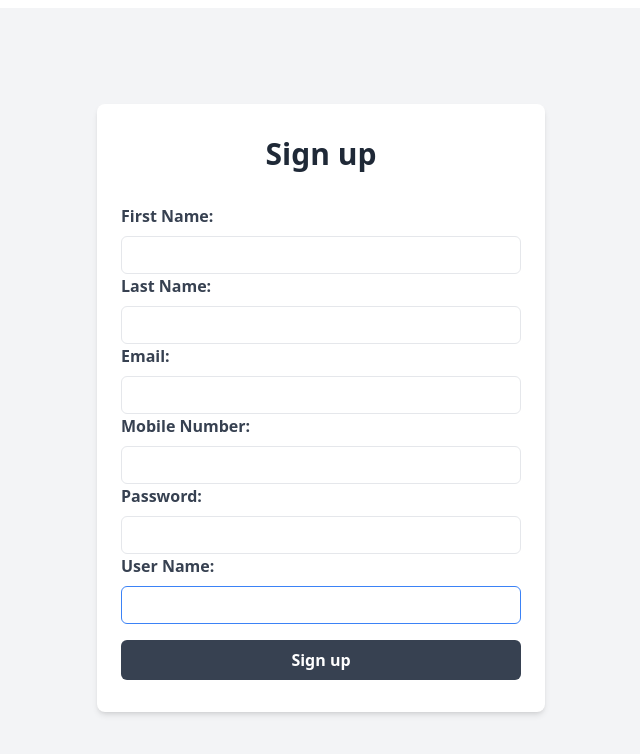
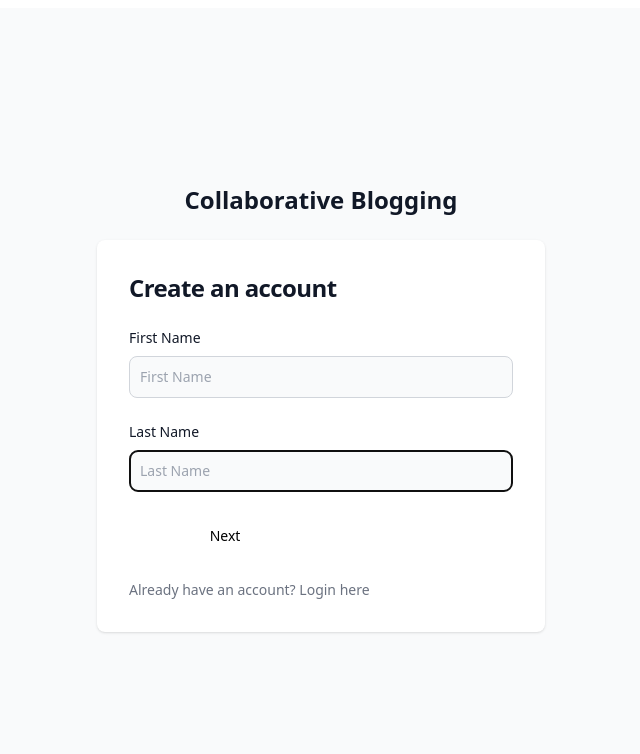
Before and after one commit to rankr6/Collaborative-Blogging-Frontend, a React (Vite) app: page /signup in a window 1280 px wide. Shown: the top 754 px of the page, without its empty margins (319-959 px from the left). Built offline with nearby package versions, Linux system fonts and the light colour scheme.

Commit message:
css changes in login/signup

```diff
--- a/src/pages/signin/SigninForm.tsx
+++ b/src/pages/signin/SigninForm.tsx
@@ -64,35 +64,42 @@ const SigninForm: React.FC = () => {
 
 
     return (
-        <form onSubmit={handleSubmit(onSubmit)}>
+        <section className="bg-gray-50 dark:bg-gray-900">
+            <div className="flex flex-col items-center justify-center px-6 py-8 mx-auto md:h-screen lg:py-0">
+                <a href="#" className="flex items-center mb-6 text-2xl font-semibold text-gray-900 dark:text-white">
+                    Collaborative Blogging
+                </a>
+                <ToastContainer />
+                <div className="w-full bg-white rounded-lg shadow dark:border md:mt-0 sm:max-w-md xl:p-0 dark:bg-gray-800 dark:border-gray-700">
+                    <div className="p-6 space-y-4 md:space-y-6 sm:p-8">
+                        <h1 className="text-xl font-bold leading-tight tracking-tight text-gray-900 md:text-2xl dark:text-white">
+                            Sign in to your account
+                        </h1>
+                        <form className="space-y-4 md:space-y-6" onSubmit={handleSubmit(onSubmit)}>
                             <div>
-                <ToastContainer />
-                <label className="block text-gray-700 font-semibold mb-2">Email:</label>
-                <input
-                    type="email"
+                                <label htmlFor="email" className="block mb-2 text-sm font-medium text-gray-900 dark:text-white">Your email</label>
+                                <input type="email"
                                     id="email"
                                     {...register("email", { required: true })}
-                    className="w-full border rounded-md py-2 px-3 text-white leading-tight focus:outline-none focus:border-blue-500 focus:shadow-outline-blue"
+                                    className="bg-gray-50 border border-gray-300 text-gray-900 sm:text-sm rounded-lg focus:ring-primary-600 focus:border-primary-600 block w-full p-2.5 dark:bg-gray-700 dark:border-gray-600 dark:placeholder-gray-400 dark:text-white dark:focus:ring-blue-500 dark:focus:border-blue-500" placeholder="name@company.com"
                                 />
                             </div>
                             <div>
-                <label className="block text-gray-700 font-semibold mb-2">
-                    Password:
-                </label>
-                <input
-                    type="password"
-                    id="password"
-                    {...register("password", { required: true })}
-                    className="w-full border rounded-md py-2 px-3 text-white leading-tight focus:outline-none focus:border-blue-500 focus:shadow-outline-blue"
+                                <label htmlFor="password" className="block mb-2 text-sm font-medium text-gray-900 dark:text-white">Password</label>
+                                <input type="password"
+                                    {...register("password", { required: true })} id="password" placeholder="••••••••" className="bg-gray-50 border border-gray-300 text-gray-900 sm:text-sm rounded-lg focus:ring-primary-600 focus:border-primary-600 block w-full p-2.5 dark:bg-gray-700 dark:border-gray-600 dark:placeholder-gray-400 dark:text-white dark:focus:ring-blue-500 dark:focus:border-blue-500"
                                 />
                             </div>
-            <button
-                type="submit"
-                className="w-full bg-gray-700 hover:bg-gray-800 text-white font-semibold py-2 px-4 rounded-md focus:outline-none focus:shadow-outline-gray mt-4"
-            >
-                Sign In
-            </button>
+
+                            <button type="submit" className="w-full text-blue bg-primary-600 hover:bg-primary-700 focus:ring-4 focus:outline-none focus:ring-primary-300 font-medium rounded-lg text-sm px-5 py-2.5 text-center dark:bg-primary-600 dark:hover:bg-primary-700 dark:focus:ring-primary-800">Sign in</button>
+                            <p className="text-sm font-light text-gray-500 dark:text-gray-400">
+                                Don’t have an account yet? <a href="/signup" className="font-medium text-primary-600 hover:underline dark:text-primary-500">Sign up</a>
+                            </p>
                         </form>
+                    </div>
+                </div>
+            </div>
+        </section>
     );
 };
 
--- a/src/pages/signin/index.tsx
+++ b/src/pages/signin/index.tsx
@@ -5,11 +5,8 @@ import SigninForm from "./SigninForm"
 const Signin: React.FC = () => {
     // And use it after the h1 tag
     return (
-        <div className="min-h-screen flex items-center justify-center bg-gray-100">
-            <div className="max-w-md w-full px-6 py-8 bg-white rounded-lg shadow-md">
-                <h1 className="text-3xl font-bold text-center text-gray-800 mb-8">Sign in</h1>
-                <SigninForm />
-            </div>
+        <div>
+            <SigninForm />
         </div>
     );
 }
--- a/src/pages/signup/SignupForm.tsx
+++ b/src/pages/signup/SignupForm.tsx
@@ -1,10 +1,9 @@
-import React from "react";
+import React, { useState } from "react";
 import { useNavigate } from "react-router-dom";
 import { useForm, SubmitHandler } from "react-hook-form";
 import { API_ENDPOINT } from "../../config/constants";
 import 'react-toastify/dist/ReactToastify.css';
 import { ToastContainer, toast } from "react-toastify";
-
 
 type FormValues = {
   firstName: string;
@@ -17,15 +16,13 @@ type FormValues = {
 
 const SignupForm: React.FC = () => {
   const navigate = useNavigate();
+  const [step, setStep] = useState(1);
+  const { register, handleSubmit, formState: { errors } } = useForm<FormValues>();
 
-  const {
-    register,
-    handleSubmit,
-    formState: { errors },
-  } = useForm<FormValues>();
   const onSubmit: SubmitHandler<FormValues> = async (data) => {
-    const { firstName, lastName, email, mobileNumber, password, username } = data;
-
+    if (step === 1) {
+      setStep(2);
+    } else {
       try {
         const response = await fetch(`${API_ENDPOINT}/users`, {
           method: "POST",
@@ -33,14 +30,7 @@ const SignupForm: React.FC = () => {
           headers: {
             "Content-Type": "application/json",
           },
-        body: JSON.stringify({
-          firstName: firstName,
-          lastName: lastName,
-          email: email,
-          mobileNumber: mobileNumber,
-          password: password,
-          username: username
-        }),
+          body: JSON.stringify(data),
         });
 
         if (!response.ok) {
@@ -53,93 +43,86 @@ const SignupForm: React.FC = () => {
 
         localStorage.setItem("token", responseData.token);
         localStorage.setItem("userData", JSON.stringify(responseData.user));
-      localStorage.setItem("userID",responseData.user.id)
+        localStorage.setItem("userID", responseData.user.id)
         navigate("/signin");
       } catch (error) {
         console.error("Sign-up failed:", error);
         toast.error("Sign-up failed. Please check your information and try again.");
       }
+    }
   };
 
-
+  const nextStep = () => setStep(step + 1);
+  const prevStep = () => setStep(step - 1);
 
   return (
-    <form onSubmit={handleSubmit(onSubmit)}>
+    <section className="bg-gray-50 dark:bg-gray-900">
+      <ToastContainer />
+      <div className="flex flex-col items-center justify-center px-6 py-8 mx-auto md:h-screen lg:py-0">
+        <a href="#" className="flex items-center mb-6 text-2xl font-semibold text-gray-900 dark:text-white">
+          Collaborative Blogging
+        </a>
+        <div className="w-full bg-white rounded-lg shadow dark:border md:mt-0 sm:max-w-md xl:p-0 dark:bg-gray-800 dark:border-gray-700">
+          <div className="p-6 space-y-4 md:space-y-6 sm:p-8">
+            <h1 className="text-xl font-bold leading-tight tracking-tight text-gray-900 md:text-2xl dark:text-white">
+              Create an account
+            </h1>
+            <form className="space-y-4 md:space-y-6" onSubmit={handleSubmit(onSubmit)}>
+              {step === 1 && (
+                <>
                   <div>
-        <ToastContainer />
-        <label className="block text-gray-700 font-semibold mb-2">
-          First Name:
-        </label>
-        <input
-          type="text"
-          id="firstName"
-          autoFocus
-          {...register("firstName", { required: true })}
-          className="w-full border rounded-md py-2 px-3 text-white leading-tight focus:outline-none focus:border-blue-500 focus:shadow-outline-blue"
-        />
+                    <label htmlFor="firstName" className="block mb-2 text-sm font-medium text-gray-900 dark:text-white">First Name</label>
+                    <input type="text" id="firstName" autoFocus {...register("firstName", { required: true })} className="bg-gray-50 border border-gray-300 text-gray-900 sm:text-sm rounded-lg focus:ring-primary-600 focus:border-primary-600 block w-full p-2.5 dark:bg-gray-700 dark:border-gray-600 dark:placeholder-gray-400 dark:text-white dark:focus:ring-blue-500 dark:focus:border-blue-500" placeholder="First Name" />
                   </div>
                   <div>
-        <label className="block text-gray-700 font-semibold mb-2">
-          Last Name:
-        </label>
-        <input
-          type="text"
-          id="lastName"
-          autoFocus
-          {...register("lastName", { required: true })}
-          className="w-full border rounded-md py-2 px-3 text-white leading-tight focus:outline-none focus:border-blue-500 focus:shadow-outline-blue"
-        />
+                    <label htmlFor="lastName" className="block mb-2 text-sm font-medium text-gray-900 dark:text-white">Last Name</label>
+                    <input type="text" id="lastName" autoFocus {...register("lastName", { required: true })} className="bg-gray-50 border border-gray-300 text-gray-900 sm:text-sm rounded-lg focus:ring-primary-600 focus:border-primary-600 block w-full p-2.5 dark:bg-gray-700 dark:border-gray-600 dark:placeholder-gray-400 dark:text-white dark:focus:ring-blue-500 dark:focus:border-blue-500" placeholder="Last Name" />
+                  </div>
+                </>
+              )}
+              {step === 2 && (
+                <>
+                  <div>
+                    <label htmlFor="username" className="block mb-2 text-sm font-medium text-gray-900 dark:text-white">Username</label>
+                    <input type="text" id="username" autoFocus {...register("username", { required: true })} className="bg-gray-50 border border-gray-300 text-gray-900 sm:text-sm rounded-lg focus:ring-primary-600 focus:border-primary-600 block w-full p-2.5 dark:bg-gray-700 dark:border-gray-600 dark:placeholder-gray-400 dark:text-white dark:focus:ring-blue-500 dark:focus:border-blue-500" placeholder="Username" />
                   </div>
                   <div>
-        <label className="block text-gray-700 font-semibold mb-2">Email:</label>
-        <input
-          type="email"
-          id="userEmail"
-          autoFocus
-          {...register("email", { required: true })}
-          className="w-full border rounded-md py-2 px-3 text-white leading-tight focus:outline-none focus:border-blue-500 focus:shadow-outline-blue"
-        />
+                    <label htmlFor="email" className="block mb-2 text-sm font-medium text-gray-900 dark:text-white">Email</label>
+                    <input type="email" id="email" autoFocus {...register("email", { required: true })} className="bg-gray-50 border border-gray-300 text-gray-900 sm:text-sm rounded-lg focus:ring-primary-600 focus:border-primary-600 block w-full p-2.5 dark:bg-gray-700 dark:border-gray-600 dark:placeholder-gray-400 dark:text-white dark:focus:ring-blue-500 dark:focus:border-blue-500" placeholder="Email" />
+                  </div>
+                </>
+              )}
+              {step === 3 && (
+                <>
+                  <div>
+                    <label htmlFor="mobileNumber" className="block mb-2 text-sm font-medium text-gray-900 dark:text-white">Mobile Number</label>
+                    <input type="tel" id="mobileNumber" autoFocus {...register("mobileNumber", { required: true })} className="bg-gray-50 border border-gray-300 text-gray-900 sm:text-sm rounded-lg focus:ring-primary-600 focus:border-primary-600 block w-full p-2.5 dark:bg-gray-700 dark:border-gray-600 dark:placeholder-gray-400 dark:text-white dark:focus:ring-blue-500 dark:focus:border-blue-500" placeholder="Mobile Number" />
                   </div>
                   <div>
-        <label className="block text-gray-700 font-semibold mb-2">Mobile Number:</label>
-        <input
-          type="tel"
-          id="userMobile"
-          autoFocus
-          {...register("mobileNumber", { required: true })}
-          className="w-full border rounded-md py-2 px-3 text-white leading-tight focus:outline-none focus:border-blue-500 focus:shadow-outline-blue"
-        />
-      </div>
-      <div>
-        <label className="block text-gray-700 font-semibold mb-2">
-          Password:
-        </label>
-        <input
-          type="password"
-          id="userPassword"
-          autoFocus
-          {...register("password", { required: true })}
-          className="w-full border rounded-md py-2 px-3 text-white leading-tight focus:outline-none focus:border-blue-500 focus:shadow-outline-blue"
-        />
+                    <label htmlFor="password" className="block mb-2 text-sm font-medium text-gray-900 dark:text-white">Password</label>
+                    <input type="password" id="password" autoFocus {...register("password", { required: true })} className="bg-gray-50 border border-gray-300 text-gray-900 sm:text-sm rounded-lg focus:ring-primary-600 focus:border-primary-600 block w-full p-2.5 dark:bg-gray-700 dark:border-gray-600 dark:placeholder-gray-400 dark:text-white dark:focus:ring-blue-500 dark:focus:border-blue-500" placeholder="Password" />
                     {errors.password && <span>This field is required</span>}
                   </div>
-      <div>
-        <label className="block text-gray-700 font-semibold mb-2">User Name:</label>
-        <input
-          type="text"
-          id="username"
-          autoFocus
-          {...register("username", { required: true })}
-          className="w-full border rounded-md py-2 px-3 text-white leading-tight focus:outline-none focus:border-blue-500 focus:shadow-outline-blue"
-        />
+                </>
+              )}
+              <div className="flex justify-between">
+                {step !== 1 && (
+                  <button onClick={prevStep} className="w-1/2 mr-2 text-gray-700 bg-gray-200 hover:bg-gray-300 focus:ring-4 focus:outline-none focus:ring-gray-300 font-medium rounded-lg text-sm px-5 py-2.5 text-center dark:bg-gray-600 dark:hover:bg-gray-700 dark:focus:ring-gray-800">Previous</button>
+                )}
+                {step !== 3 ? (
+                  <button onClick={nextStep} className="w-1/2 text-blue bg-primary-600 hover:bg-primary-700 focus:ring-4 focus:outline-none focus:ring-primary-300 font-medium rounded-lg text-sm px-5 py-2.5 text-center dark:bg-primary-600 dark:hover:bg-primary-700 dark:focus:ring-primary-800">Next</button>
+                ) : (
+                  <button type="submit" className="w-1/2 text-blue bg-primary-600 hover:bg-primary-700 focus:ring-4 focus:outline-none focus:ring-primary-300 font-medium rounded-lg text-sm px-5 py-2.5 text-center dark:bg-primary-600 dark:hover:bg-primary-700 dark:focus:ring-primary-800">Create an account</button>
+                )}
               </div>
-      <button
-        type="submit"
-        className="w-full bg-gray-700 hover:bg-gray-800 text-white font-semibold py-2 px-4 rounded-md focus:outline-none focus:shadow-outline-gray mt-4"
-      >
-        Sign up
-      </button>
+              <p className="text-sm font-light text-gray-500 dark:text-gray-400">
+                Already have an account? <a href="/signin" className="font-medium text-primary-600 hover:underline dark:text-primary-500">Login here</a>
+              </p>
             </form>
+          </div>
+        </div>
+      </div>
+    </section>
   );
 };
 
--- a/src/pages/signup/index.tsx
+++ b/src/pages/signup/index.tsx
@@ -5,11 +5,8 @@ import SignupForm from "./SignupForm"
 const Signup: React.FC = () => {
   // And use it after the h2 tag
   return (
-    <div className="min-h-screen flex items-center justify-center bg-gray-100">
-      <div className="max-w-md w-full px-6 py-8 bg-white rounded-lg shadow-md">
-        <h1 className="text-3xl font-bold text-center text-gray-800 mb-8">Sign up</h1>
+    <div>
         <SignupForm />
-      </div>
     </div>
   );
 }
```
Also changed, not shown: src/routes/index.tsx (+6 -3 lines). Lines whose indentation alone changed are shown as unchanged.
